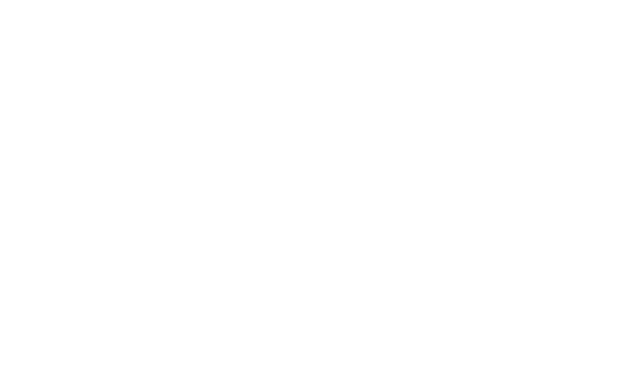
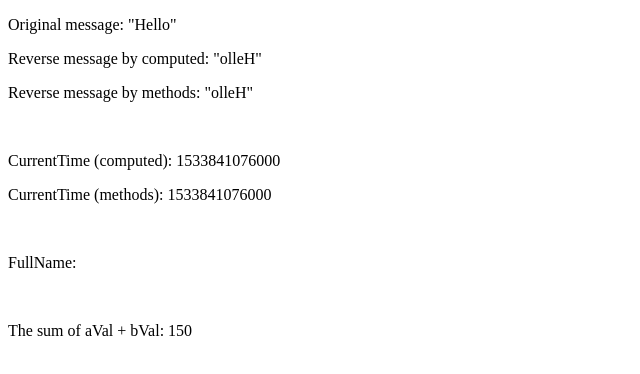
Before and after one commit to xiaochuan1719/vue-learning, a plain HTML site: page simple-chapter/chapter03/index.html in a window 1280 px wide. Shown: the whole page, without its empty margins (0-640 px from the left). Drawn offline with nearby package versions, Linux system fonts and the light colour scheme.

Commit message:
computed properties and watcher

```diff
--- a/simple-chapter/chapter03/index.html
+++ b/simple-chapter/chapter03/index.html
@@ -13,9 +13,16 @@
 <body>
 
 <div id="main">
-
-
-
+    <P>Original message: "{{ message }}"</P>
+    <p>Reverse message by computed: "{{ reverseMessage }}"</p>
+    <p>Reverse message by methods: "{{ reverseWords() }}"</p>
+    <br>
+    <p>CurrentTime (computed): {{ currentDate1 }}</p>
+    <p>CurrentTime (methods): {{ currentDate2() }}</p>
+    <br>
+    <p>FullName: {{ fullName }}</p>
+    <br>
+    <p>The sum of aVal + bVal: {{ sum }}</p>
 </div>
 
 <script src="./index.js"></script>
--- a/simple-chapter/chapter03/index.js
+++ b/simple-chapter/chapter03/index.js
@@ -0,0 +1,65 @@
+/**
+ * Computed Properties and Methods
+ * Computed Properties and Watchers
+ * @author Hertz
+ * @since 2018.08.10
+ */
+const vm = new Vue({
+    el: '#main',
+
+    data: {
+        message: 'Hello',
+        fullName: '',
+        firstName: 'Jack',
+        lastName: 'Chen',
+        aVal: 100,
+        bVal: 50
+    },
+
+    computed: {
+        // a computed getter
+        reverseMessage: function () {
+            // 'this' points to the vm instance
+            return this.message.split('').reverse().join('');
+        },
+
+        currentDate1: function () {
+            return Date.now();
+        },
+
+        // a computed getter and setter
+        sum: {
+            // computed the value of sum property
+            get() {
+                return this.aVal + this.bVal;
+            },
+
+            set(newValue) {
+
+            }
+
+        }
+
+    },
+
+    methods: {
+        reverseWords: function () {
+            return this.message.split('').reverse().join('');
+        },
+
+        currentDate2: function () {
+            return Date.now();
+        }
+    },
+
+    watch: {
+        firstName: function (val) {
+            this.fullName = val + ' ' + this.lastName;
+        }
+    }
+});
+
+// 除了使用 watch 选项来实现监听，vue 还提供了命令式 API，如：vm.$watch();
+vm.$watch('lastName', function (val) {
+    this.fullName = this.firstName + ' ' + val;
+});
```
Also changed, not shown: 2 other files.
